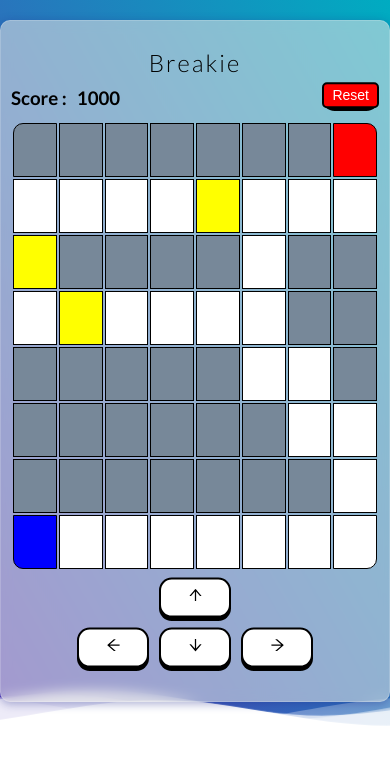
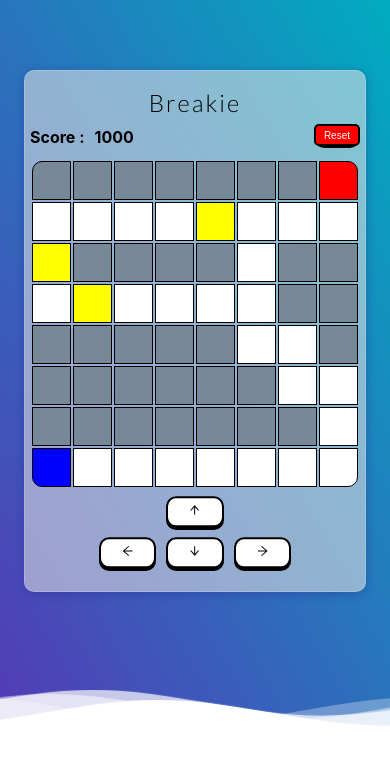
Before and after one commit to si-saaref/react-breakie, a React (Vite) app: page / in a window 390 px wide. Shown: the top 764 px of the page. Built offline with nearby package versions, Linux system fonts and the light colour scheme.

Commit message:
style: handle responsive on mobile

```diff
--- a/src/App.css
+++ b/src/App.css
@@ -23,7 +23,7 @@ p {
 .game-container {
 	position: absolute;
 	z-index: 999;
-	width: 100vw;
+	width: 100%;
 	display: flex;
 	flex-direction: column;
 	align-items: center;
--- a/src/components/UI/atoms/Button/style.css
+++ b/src/components/UI/atoms/Button/style.css
@@ -5,7 +5,7 @@
 	--button_radius: 0.75em;
 	--button_color: #fff;
 	--button_outline_color: #000000;
-	font-size: 17px;
+	/* font-size: 17px; */
 	font-weight: bold;
 	border: none;
 	border-radius: var(--button_radius);
@@ -28,7 +28,7 @@
 .btn-reset {
 	padding: 0.2rem 0.5rem;
 	font-weight: normal;
-	font-size: 14px;
+	font-size: 10px;
 	background: red;
 	color: white;
 	border-radius: 5px;
--- a/src/components/UI/atoms/Tile/style.css
+++ b/src/components/UI/atoms/Tile/style.css
@@ -1,6 +1,6 @@
 .tile {
-	width: 50px;
-	height: 50px;
+	width: 35px;
+	height: 35px;
 	background: white;
 }
 
@@ -19,3 +19,17 @@
 .character {
 	background: blue;
 }
+
+@media only screen and (max-width: 400px) {
+	.tile {
+		/* width: 30px; */
+		/* height: 30px; */
+	}
+}
+
+@media only screen and (min-width: 1300px) {
+	.tile {
+		width: 60px;
+		height: 60px;
+	}
+}
--- a/src/components/UI/organism/Background/style.css
+++ b/src/components/UI/organism/Background/style.css
@@ -8,7 +8,7 @@ h1 {
 	font-family: 'Lato', sans-serif;
 	font-weight: 300;
 	letter-spacing: 2px;
-	font-size: 48px;
+	font-size: 36px;
 }
 
 h3 {
--- a/src/components/UI/organism/Board/index.jsx
+++ b/src/components/UI/organism/Board/index.jsx
@@ -201,8 +201,8 @@ export default function Board({ grid }) {
 				<h1>Breakie</h1>
 				<div className='info-wrapper'>
 					<div className=''>
-						<h3>Score : </h3>
-						<h3 id='score'>{currentScore}</h3>
+						<h4>Score : </h4>
+						<h4 id='score'>{currentScore}</h4>
 					</div>
 					<button className='button' onClick={resetGame}>
 						<span className='btn-reset'>Reset</span>
--- a/src/components/UI/organism/Board/style.css
+++ b/src/components/UI/organism/Board/style.css
@@ -40,3 +40,10 @@
 	justify-content: space-between;
 	align-items: center;
 }
+
+@media only screen and (max-width: 400px) {
+	.container-fluid {
+		padding: 20px 5px;
+		margin-top: 70px;
+	}
+}
```
